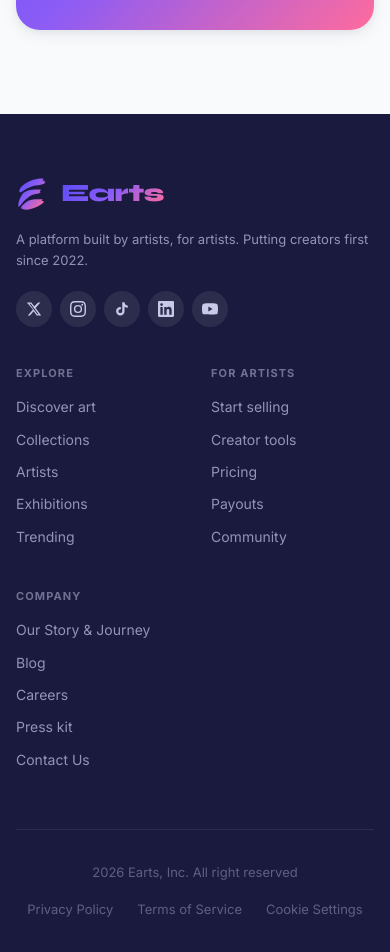
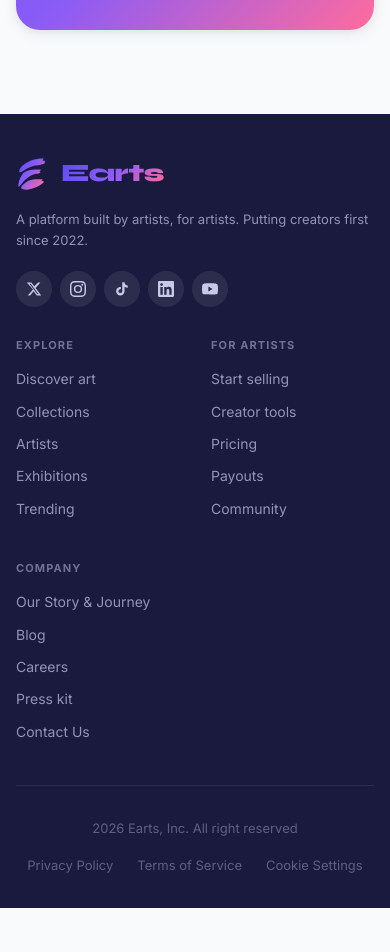
Before and after one commit to A-USB/Earts2, a React (Vite) app in the folder client/: page / in a window 390 px wide. Shown: the part 10218-11170 px from the top of the page. After the commit the page ends 11126 px from the top, so only its background shows below. Built offline with nearby package versions, Linux system fonts and the light colour scheme; no server answers.

Commit message:
Style responsive site footer

```diff
--- a/client/src/components/Footer.css
+++ b/client/src/components/Footer.css
@@ -89,3 +89,23 @@
   background: #040409;
   border-top: 1px solid var(--border);
 }
+
+/* ---- Responsive refinements ---- */
+.footer-top { grid-template-columns: minmax(0, 280px) minmax(0, 1fr); }
+.footer-cols { grid-template-columns: repeat(3, minmax(0, 1fr)); }
+.footer-legal { flex-wrap: wrap; gap: 8px 24px; }
+.footer-col a { overflow-wrap: anywhere; }
+@media (max-width: 960px) {
+  .footer-top { grid-template-columns: minmax(0, 1fr); gap: 40px; }
+}
+@media (max-width: 768px) {
+  .footer-cols { grid-template-columns: repeat(2, minmax(0, 1fr)); }
+  .footer-legal { justify-content: center; }
+}
+@media (max-width: 480px) {
+  .footer { padding-top: 44px; }
+  .footer-top { gap: 32px; padding-bottom: 32px; }
+}
+@media (max-width: 340px) {
+  .footer-cols { grid-template-columns: minmax(0, 1fr); }
+}
```
